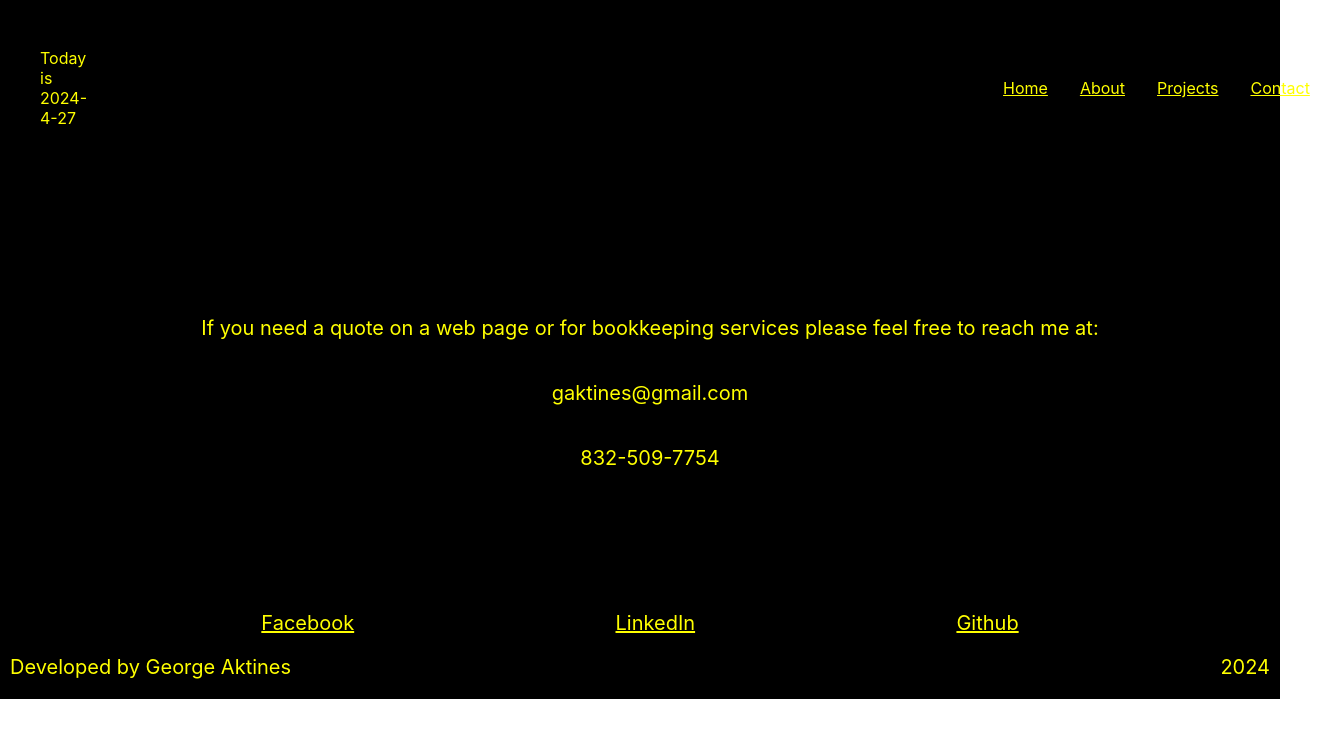
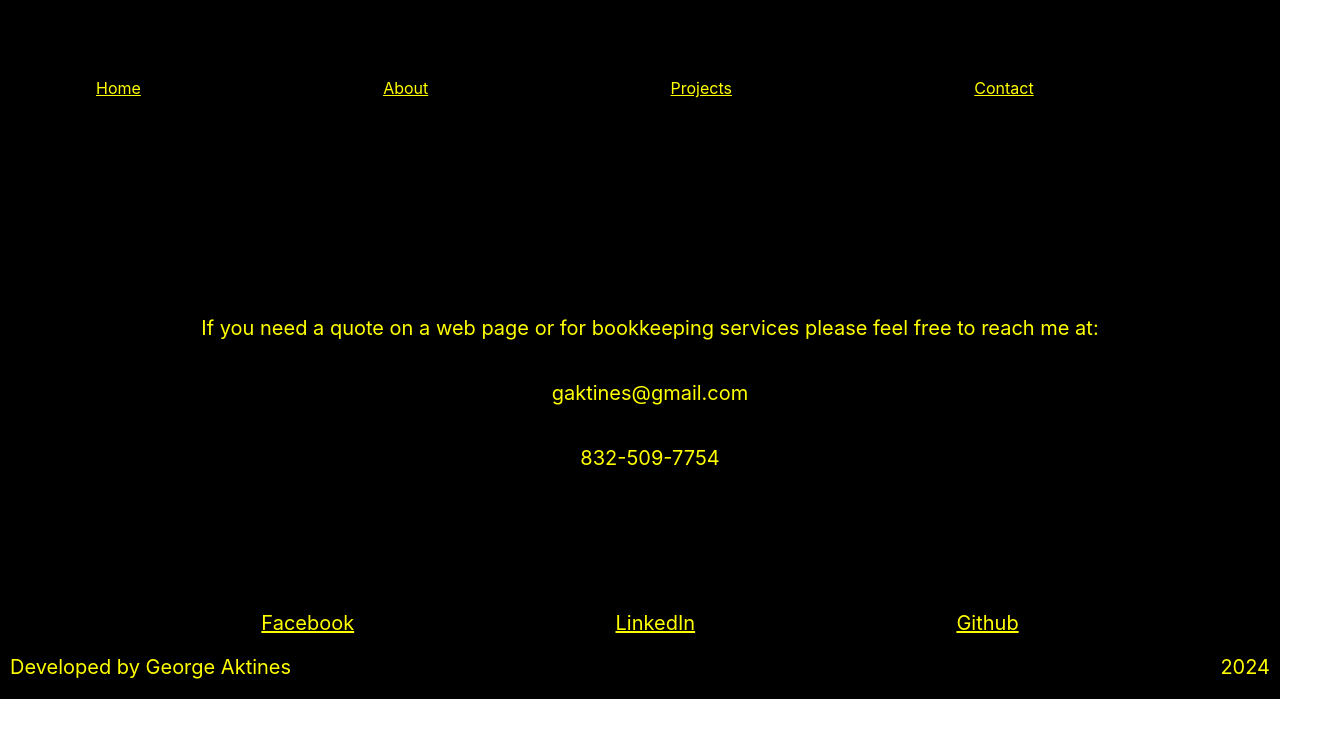
Before and after one commit to Gaktines/profilePage, a React app: page /#/contact in a window 1280 px wide. Shown: the whole page, 1326 px wide, since content can reach past the window. Built offline with nearby package versions, Linux system fonts and the light colour scheme; no server answers.

Commit message:
jsupdates

```diff
--- a/src/components/App/App.css
+++ b/src/components/App/App.css
@@ -2,4 +2,5 @@
   display: flex;
   flex-direction: column;
   min-height: 100vh;
+
 }
--- a/src/components/Footer/Footer.css
+++ b/src/components/Footer/Footer.css
@@ -10,6 +10,7 @@
   padding: 0 10px;
  background-color: black;
   margin-bottom: 0px;
+
 }
 
 .footer__name {
--- a/src/components/Header/Header.css
+++ b/src/components/Header/Header.css
@@ -12,6 +12,7 @@
   font-style: regular;
   padding: 0 20px;
   background-color: black;
+
 }
 
 .header__date {
@@ -78,7 +79,7 @@
   flex-shrink: 0;
   color: yellow;
   margin-top: 60px;
-  margin-left: 900px;
+ margin-left: 60px;
 }
 
 .header__project-link {
@@ -96,7 +97,6 @@
 .header__contact-link {
   display: inline-flex;
   padding: 18px 16px;
-  align-items: flex-start;
   gap: 10px;
   height: 80px;
   flex-shrink: 0;
@@ -188,6 +188,8 @@
 
   .header__burger-menu {
     display: flex;
+    justify-content: flex-end;
+    align-items: center;
     background-image: url("../../images/hamburgermenu.jpg");
     width: 48px;
     height: 48px;
@@ -202,4 +204,9 @@
     display: none;
   }
 
+  @media only screen and (max-width: 1292px) {
+.header__home-link {
+  margin-left: auto;
 }
+  }
+}
--- a/src/components/Header/Header.js
+++ b/src/components/Header/Header.js
@@ -8,8 +8,8 @@ const Header = ({ loggedIn/*, onClickSignup, onClickLogin*/ }) => {
   const currentUser = useContext(CurrentUserContext);
   //const avatar = currentUser ? currentUser.avatar : undefined;
   //const showAvatar = avatar !== "" ? true : false;
-  const current = new Date();
-  const date = `${current.getFullYear()}-${current.getMonth() + 1}-${current.getDate()}`;
+ // const current = new Date();
+  // const date = `${current.getFullYear()}-${current.getMonth() + 1}-${current.getDate()}`;
   //const name = currentUser ? currentUser.name : "";
   const [hambugerMenuIsOpen, setHambugerMenuIsOpen] = useState(false);
 
@@ -20,7 +20,7 @@ const Header = ({ loggedIn/*, onClickSignup, onClickLogin*/ }) => {
   return (
     <header className="header">
 
-      <p className="header__date">Today is {date}</p>
+     {/*<p className="header__date">Today is {date}</p>*/}
       <Link to="/" className="header__home-link">
         Home
       </Link>
--- a/src/components/Main/Main.css
+++ b/src/components/Main/Main.css
@@ -13,6 +13,7 @@
 .main {
   flex-grow: 1;
   background-color: black;
+
 }
 
 .main__logo {
```
